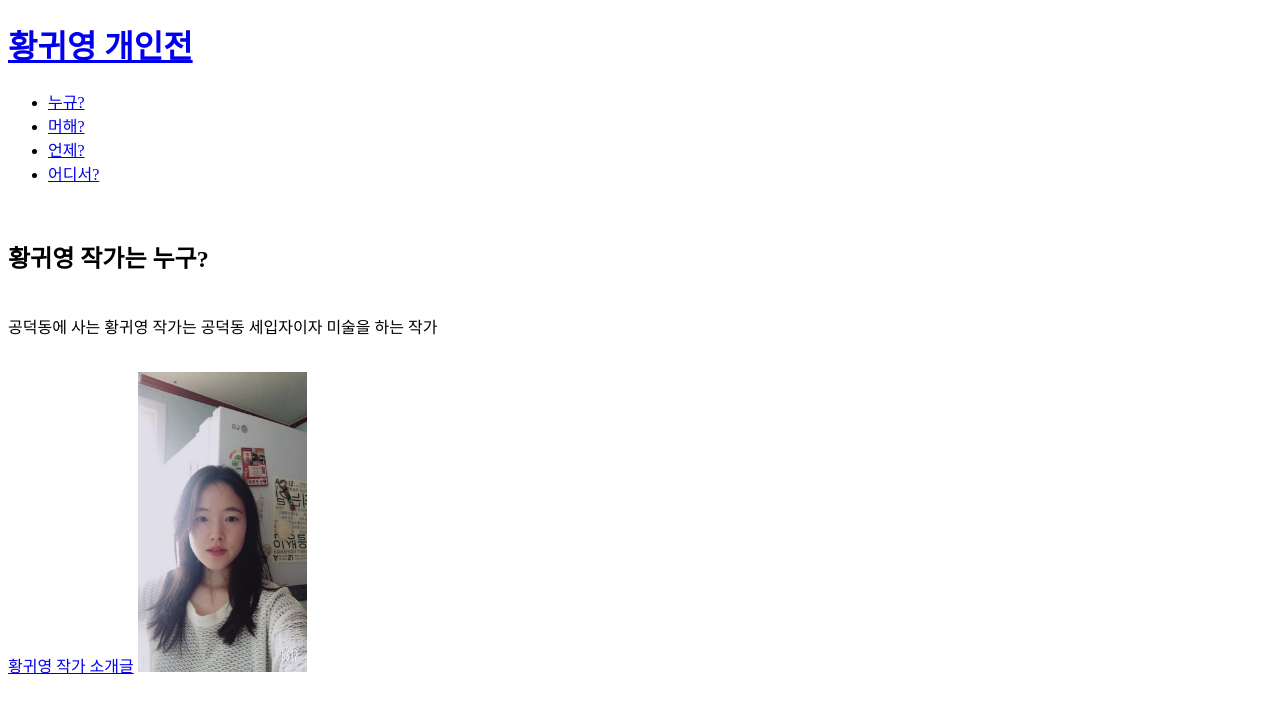
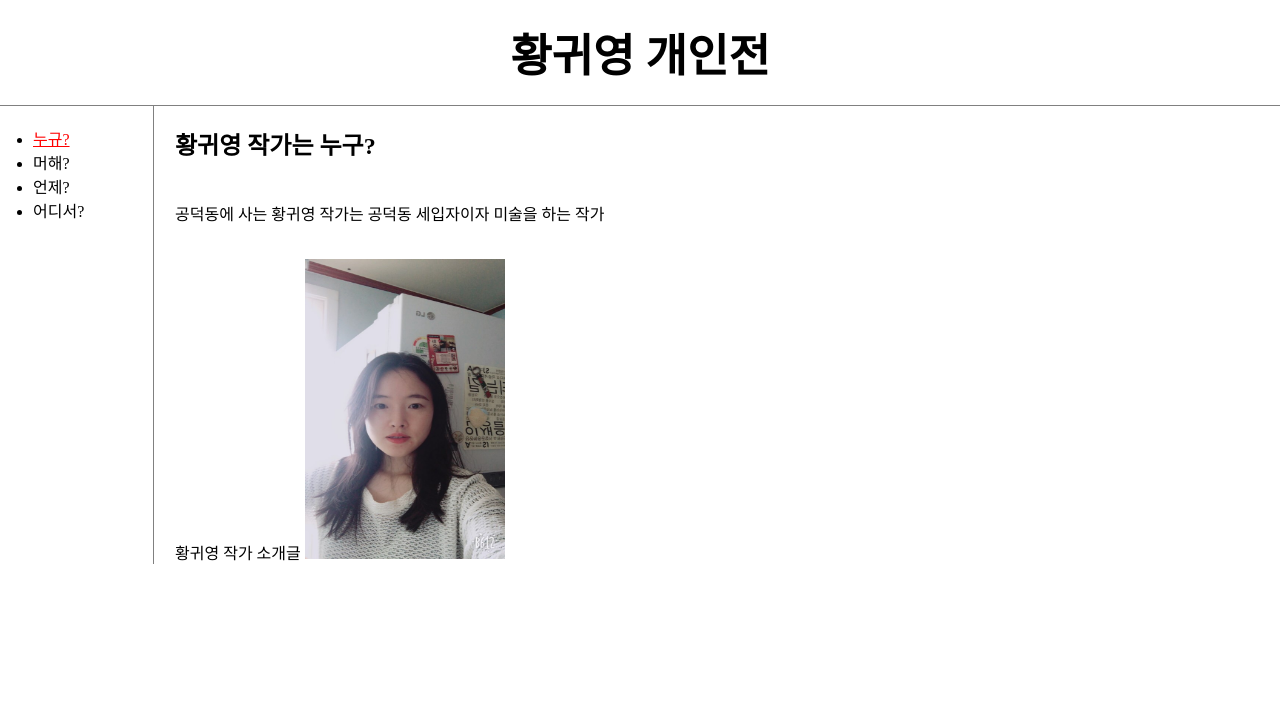
Before and after one commit to kkimmo81/Guiyoung, a plain HTML site: page 1.html in a window 1280 px wide. Drawn offline with Linux system fonts and the light colour scheme.

Commit message:
Add files via upload

```diff
--- a/1.html
+++ b/1.html
@@ -2,20 +2,55 @@
 <html>
 <head>
   <title>guiyoung hwang</title>
+  <style>
+  body {
+    margin:0;
+  }
+    a {
+      color:black;
+      text-decoration: none;
+    }
+      h1 {
+        font-size: 45px;
+        text-align: center;
+        border-bottom:1px solid gray;
+        margin:0;
+        padding:20px;
+      }
+    ul {
+      border-right:1px solid gray;
+      width:100px;
+      margin:0;
+      padding:20px;
+    }
+    #grid{
+      display: grid;
+      grid-template-columns: 150px 1fr;
+    }
+    #grid ul{
+      padding-left:33px;
+    }
+    #article{
+      padding-left:25px;
+    }
+  </style>
 </head>
 <body>
-
 <h1><a href="index.html">황귀영 개인전</a></h1>
+  <div id="grid">
     <ul>
-    <li><a href="1.html">누규?</a></li>
+      <li><a href="1.html" style="color:red;text-decoration:underline;">누규?</a></li>
       <li><a href="2.html">머해?</a></li>
       <li><a href="3.html">언제?</a></li>
       <li><a href="4.html">어디서?</a></li>
-  </ul><br>
+    </ul>
+    <div id="article">
       <h2>황귀영 작가는 누구?</h2>
       <p style="margin-top:40px;">공덕동에 사는 황귀영 작가는
         공덕동 세입자이자 미술을 하는 작가</p>
         <br><a href="http://inkocentre.org/Artists_Social_Responsibility.html" target="_blank" title="inko center">
           황귀영 작가 소개글</a>
-  <img src="beauty.jpg" with="200" height="300">
+      <img src="beauty.jpg" width="200" height="300">
+    </div>
+  </div>
 </body>
```
Also changed, not shown: 2.html (+38 -2 lines), 3.html (+40 -4 lines), 4.html (+40 -4 lines), index.html (+44 -6 lines). Lines whose indentation alone changed are shown as unchanged.
